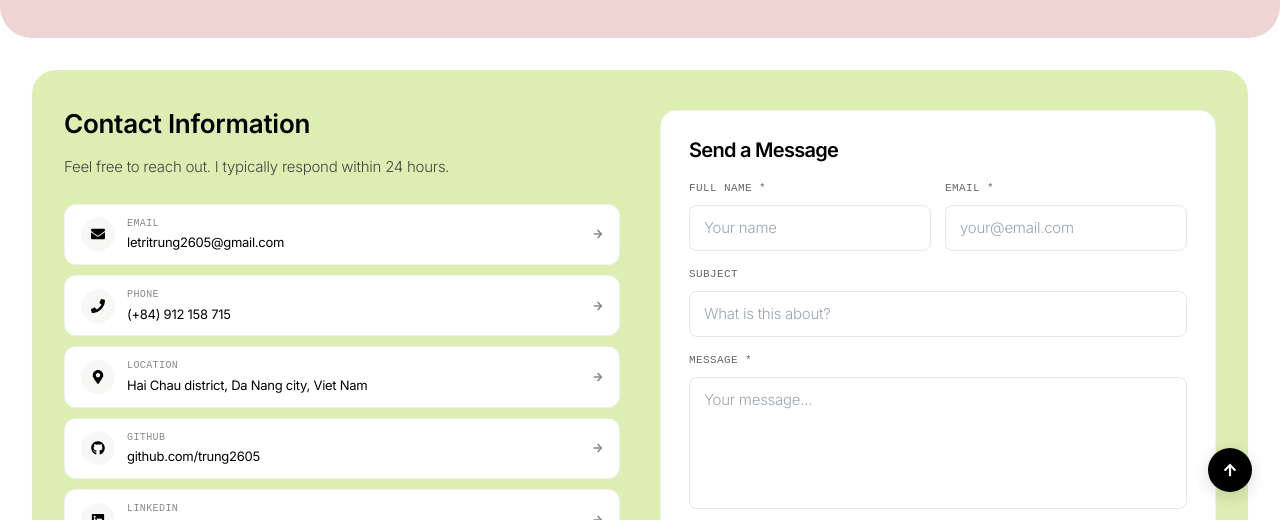
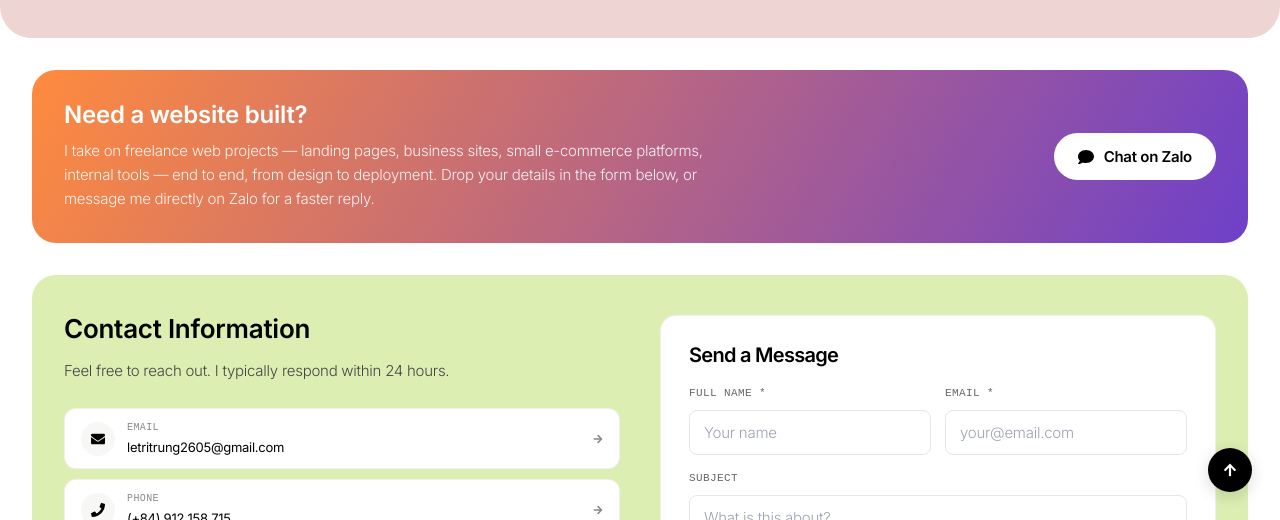
Before and after one commit to trung2605/TrungLe, a React (Create React App) app: page /contact in a window 1280 px wide. Shown: the part 280-800 px from the top of the page. Built offline with nearby package versions, Linux system fonts and the light colour scheme; no server answers.

Commit message:
feat: enhance contact section with Zalo integration and freelance project details

```diff
--- a/src/components/Contact/Contact.jsx
+++ b/src/components/Contact/Contact.jsx
@@ -1,6 +1,6 @@
 import { useState } from 'react';
 import { motion } from 'framer-motion';
-import { FaEnvelope, FaPhone, FaMapMarkerAlt, FaFacebook, FaPaperPlane, FaInstagram, FaGithub, FaLinkedin, FaArrowRight, FaCheckCircle, FaTimesCircle } from 'react-icons/fa';
+import { FaEnvelope, FaPhone, FaMapMarkerAlt, FaFacebook, FaPaperPlane, FaInstagram, FaGithub, FaLinkedin, FaArrowRight, FaCheckCircle, FaTimesCircle, FaComment } from 'react-icons/fa';
 import { personalInfo } from '../../data';
 import { useTranslation } from 'react-i18next';
 import emailService from '../../services/emailService';
@@ -63,9 +63,13 @@ const Contact = () => {
         }
     };
 
+    const zaloDigits = personalInfo.contact?.phone?.replace(/[^\d]/g, '').replace(/^0/, '84');
+    const zaloUrl = zaloDigits ? `https://zalo.me/${zaloDigits}` : null;
+
     const methods = [
         { icon: FaEnvelope,    label: t('contact.methods.email'),    value: personalInfo.contact?.email,    href: `mailto:${personalInfo.contact?.email}`, external: false },
         { icon: FaPhone,       label: t('contact.methods.phone'),    value: personalInfo.contact?.phone,    href: `tel:${personalInfo.contact?.phone}`,    external: false },
+        { icon: FaComment,     label: t('contact.methods.zalo'),     value: personalInfo.contact?.phone,    href: zaloUrl,                                 external: true },
         { icon: FaMapMarkerAlt,label: t('contact.methods.location'), value: personalInfo.contact?.location, href: '#',                                     external: false },
         { icon: FaGithub,      label: 'GitHub',                      value: 'github.com/trung2605',         href: personalInfo.contact?.github,            external: true },
         { icon: FaLinkedin,    label: 'LinkedIn',                    value: 'Lê Trí Trung',                 href: personalInfo.contact?.linkedin,          external: true },
@@ -75,6 +79,58 @@ const Contact = () => {
 
     return (
         <div style={{ paddingTop: '32px', paddingBottom: '96px' }}>
+
+            {/* FREELANCE BANNER */}
+            <motion.div
+                initial={{ opacity: 0, y: 24 }}
+                whileInView={{ opacity: 1, y: 0 }}
+                viewport={{ once: true }}
+                transition={{ duration: 0.6 }}
+                style={{
+                    backgroundImage: 'linear-gradient(120deg, #ff8a3d, #6d3fc9)',
+                    borderRadius: '24px',
+                    padding: '32px',
+                    marginBottom: '32px',
+                    display: 'flex',
+                    flexWrap: 'wrap',
+                    alignItems: 'center',
+                    justifyContent: 'space-between',
+                    gap: '20px',
+                    color: '#ffffff',
+                }}
+            >
+                <div style={{ maxWidth: '640px' }}>
+                    <h2 style={{ fontSize: 'clamp(18px, 2.5vw, 24px)', fontWeight: '540', letterSpacing: '-0.24px', marginBottom: '10px' }}>
+                        {t('contact.freelanceTitle')}
+                    </h2>
+                    <p style={{ fontSize: '15px', fontWeight: '330', lineHeight: '1.6', color: 'rgba(255,255,255,0.9)', margin: 0 }}>
+                        {t('contact.freelanceDesc')}
+                    </p>
+                </div>
+                {zaloUrl && (
+                    <a
+                        href={zaloUrl}
+                        target="_blank"
+                        rel="noopener noreferrer"
+                        style={{
+                            display: 'inline-flex', alignItems: 'center', gap: '10px',
+                            padding: '13px 24px',
+                            borderRadius: '9999px',
+                            backgroundColor: '#ffffff',
+                            color: '#000000',
+                            fontSize: '15px',
+                            fontWeight: '540',
+                            textDecoration: 'none',
+                            flexShrink: 0,
+                            transition: 'transform 0.15s ease',
+                        }}
+                        onMouseEnter={e => e.currentTarget.style.transform = 'scale(1.04)'}
+                        onMouseLeave={e => e.currentTarget.style.transform = 'scale(1)'}
+                    >
+                        <FaComment size={16} /> {t('contact.freelanceZaloCta')}
+                    </a>
+                )}
+            </motion.div>
 
             {/* LIME BLOCK */}
             <motion.div
```
Also changed, not shown: src/locales/en.json, src/locales/vi.json.
